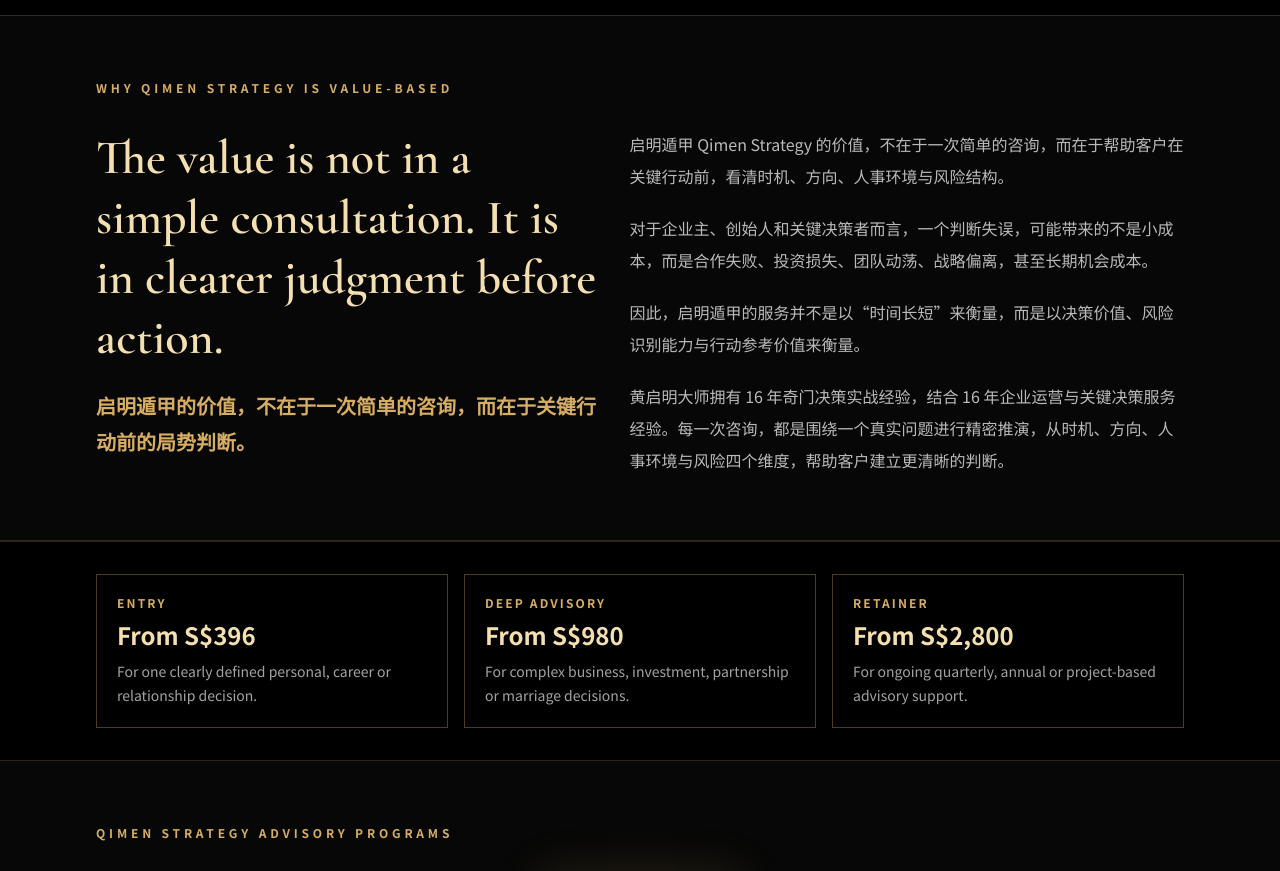
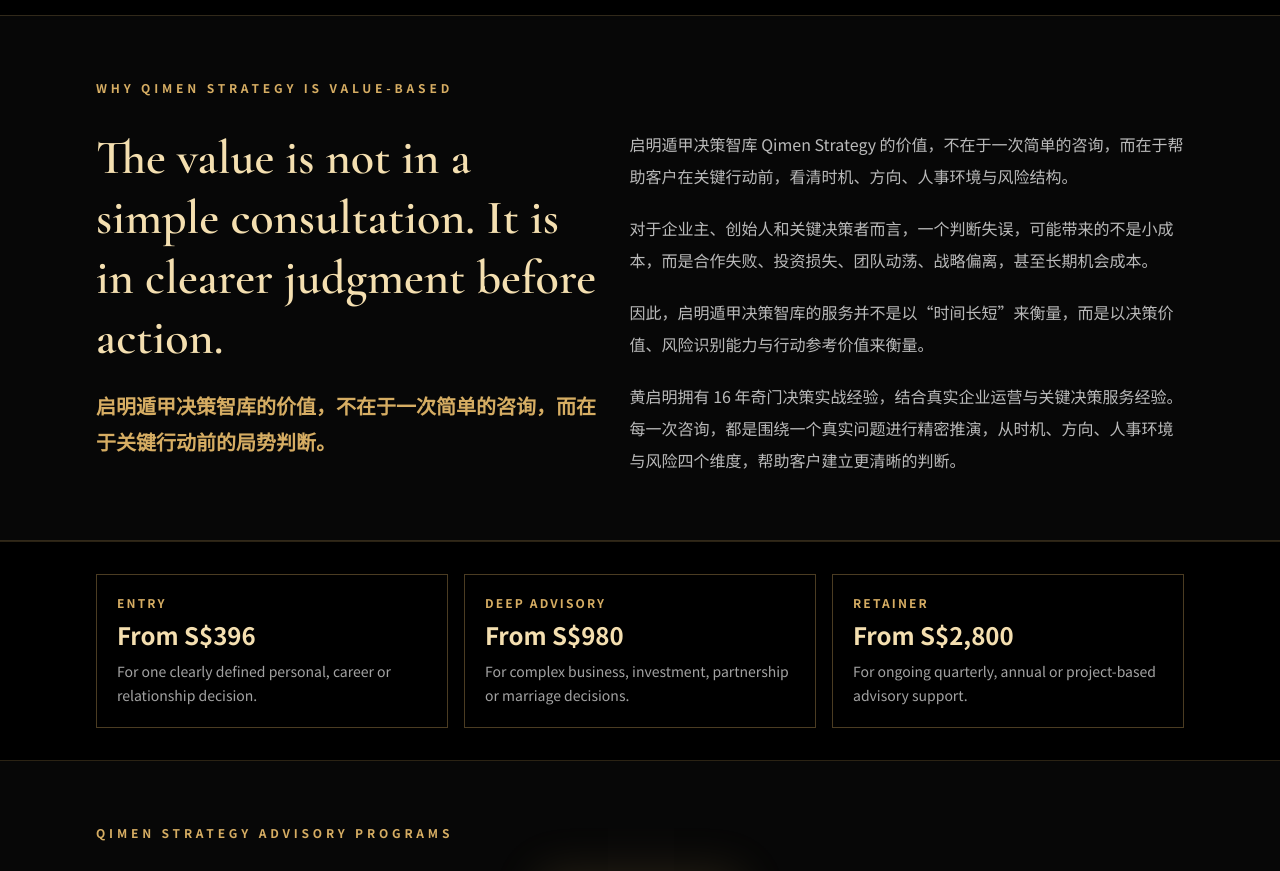
Before and after one commit to BODHIWONG/qmfeng-website, a Next.js app: page /qimen-strategy-business in a window 1280 px wide. Shown: the part 940-1811 px from the top of the page. Built offline with nearby package versions, Linux system fonts and the light colour scheme.

Commit message:
Unify advisory value section branding

```diff
--- a/components/qimen-strategy-value-section.tsx
+++ b/components/qimen-strategy-value-section.tsx
@@ -13,13 +13,13 @@ export default function QimenStrategyValueSection() {
             </h2>
 
             <p className="mt-5 text-xl font-semibold leading-9 text-[#d6ad63]">
-              启明遁甲的价值，不在于一次简单的咨询，而在于关键行动前的局势判断。
+              启明遁甲决策智库的价值，不在于一次简单的咨询，而在于关键行动前的局势判断。
             </p>
           </div>
 
           <div className="space-y-5 text-sm leading-7 text-white/72 md:text-base md:leading-8">
             <p>
-              启明遁甲 Qimen Strategy 的价值，不在于一次简单的咨询，而在于帮助客户在关键行动前，看清时机、方向、人事环境与风险结构。
+              启明遁甲决策智库 Qimen Strategy 的价值，不在于一次简单的咨询，而在于帮助客户在关键行动前，看清时机、方向、人事环境与风险结构。
             </p>
 
             <p>
@@ -27,11 +27,11 @@ export default function QimenStrategyValueSection() {
             </p>
 
             <p>
-              因此，启明遁甲的服务并不是以“时间长短”来衡量，而是以决策价值、风险识别能力与行动参考价值来衡量。
+              因此，启明遁甲决策智库的服务并不是以“时间长短”来衡量，而是以决策价值、风险识别能力与行动参考价值来衡量。
             </p>
 
             <p>
-              黄启明大师拥有 16 年奇门决策实战经验，结合 16 年企业运营与关键决策服务经验。每一次咨询，都是围绕一个真实问题进行精密推演，从时机、方向、人事环境与风险四个维度，帮助客户建立更清晰的判断。
+              黄启明拥有 16 年奇门决策实战经验，结合真实企业运营与关键决策服务经验。每一次咨询，都是围绕一个真实问题进行精密推演，从时机、方向、人事环境与风险四个维度，帮助客户建立更清晰的判断。
             </p>
           </div>
         </div>
```
